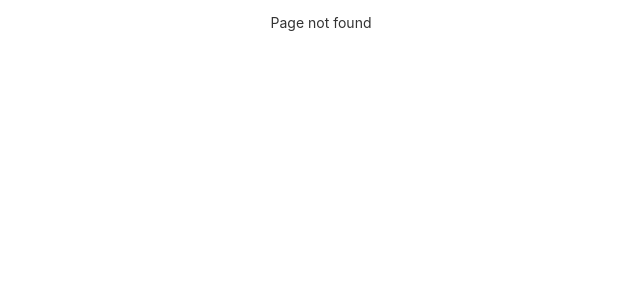
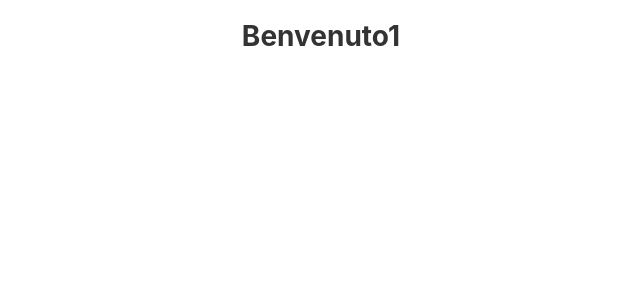
Before and after one commit to francescapetra/angular-alphashop, an Angular app in the folder alphashop/: page /welcome/1 in a window 1280 px wide. Before the commit this address had no page. Shown: the top 300 px of the page, without its empty margins (319-959 px from the left). Built offline with nearby package versions, Linux system fonts and the light colour scheme.

Commit message:
params-activatedroute

```diff
--- a/alphashop/src/app/app-routing.module.ts
+++ b/alphashop/src/app/app-routing.module.ts
@@ -8,7 +8,7 @@ const routes: Routes = [
 
   {path: '', component: LoginComponent},
   {path: 'login', component: LoginComponent},
-  {path: 'welcome', component: WelcomeComponent},
+  {path: 'welcome/:userid', component: WelcomeComponent},
   {path: '**', component: ErrorComponent},
 
 ];
--- a/alphashop/src/app/login/login.component.ts
+++ b/alphashop/src/app/login/login.component.ts
@@ -24,7 +24,7 @@ export class LoginComponent implements OnInit {
 
        //this.nonAutenticato = false;
       this.corretto = true;
-      this.route.navigate(['welcome']);
+      this.route.navigate(['welcome', this.userid]);
 
     }else{
      //this.nonAutenticato = true;
--- a/alphashop/src/app/welcome/welcome.component.html
+++ b/alphashop/src/app/welcome/welcome.component.html
@@ -1 +1 @@
-<h1>{{messaggio}}</h1>
+<h1>Benvenuto{{utente}}</h1>
--- a/alphashop/src/app/welcome/welcome.component.ts
+++ b/alphashop/src/app/welcome/welcome.component.ts
@@ -1,4 +1,5 @@
 import { Component, OnInit } from '@angular/core';
+import { ActivatedRoute } from '@angular/router';
 
 @Component({
   selector: 'app-welcome',
@@ -7,10 +8,13 @@ import { Component, OnInit } from '@angular/core';
 })
 export class WelcomeComponent implements OnInit {
 
-  messaggio = "Benvenuti in Alphashop!"
-  constructor() { }
+  utente = '';
+
+  constructor(private route : ActivatedRoute) { }
 
   ngOnInit(): void {
+
+    this.utente = this.route.snapshot.params['userid'];
   }
 
 }
```
